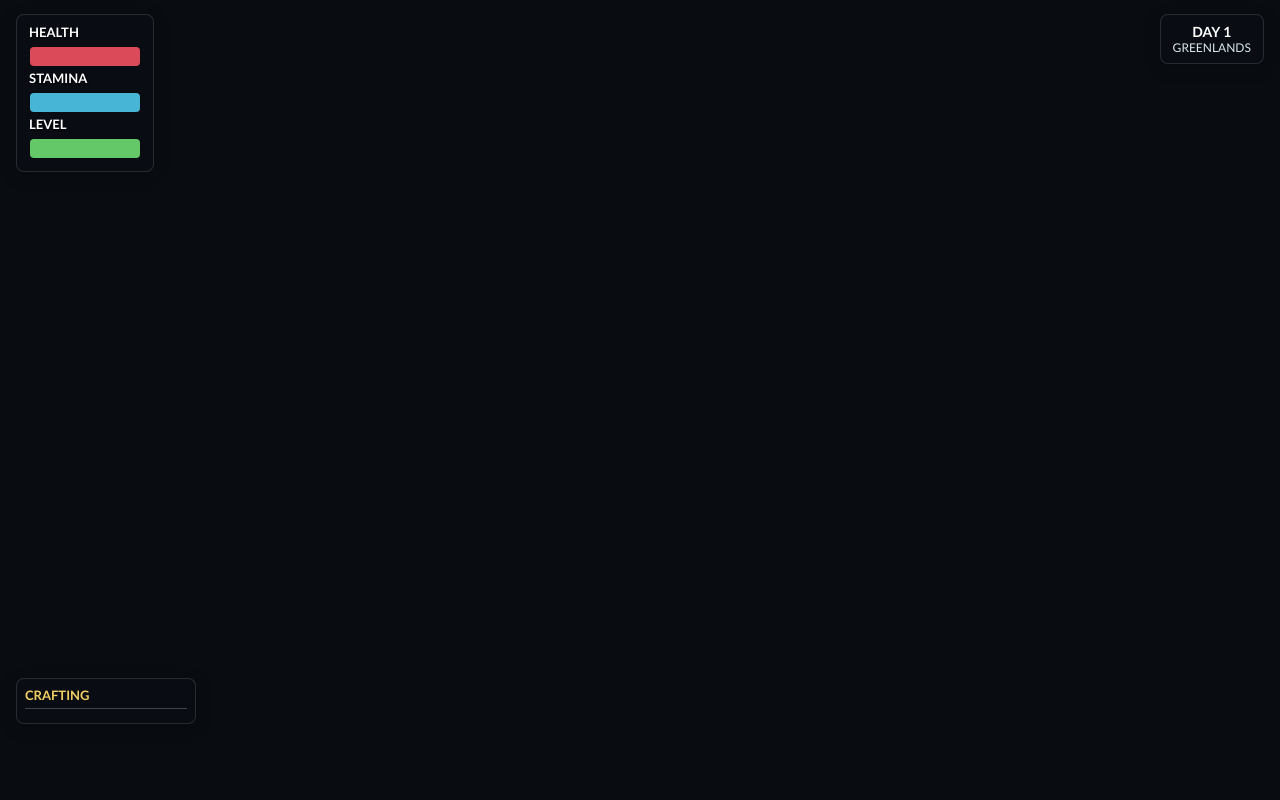
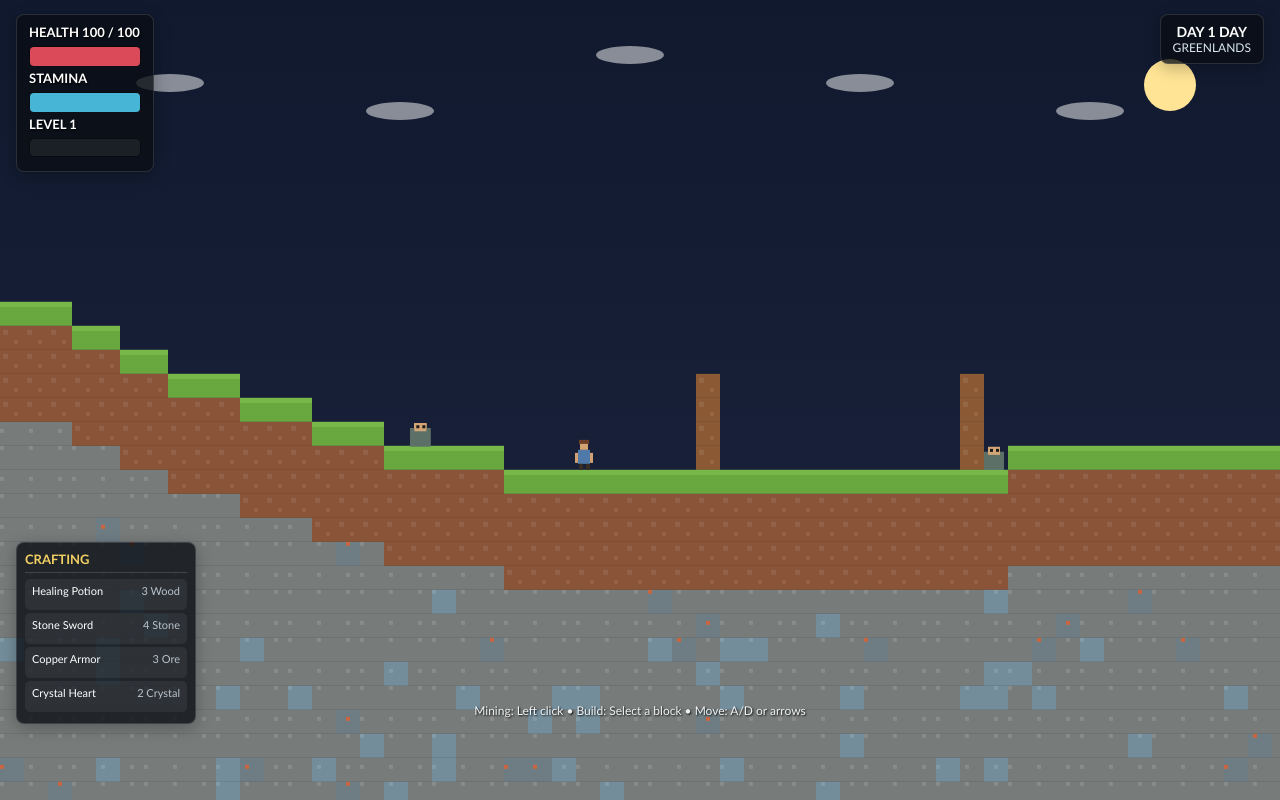
Before and after one commit to RedRasengan/PlayGround, a plain HTML site: page index.html in a window 1280 px wide. Drawn offline with Linux system fonts and the light colour scheme.

Commit message:
Publish static build for issue #1
Run: 45057818673
Attempt: 1
Generation: 2
Source: afa1b3047456e7a1ea3e6859cbbf15d368dec27e

```diff
--- a/index.html
+++ b/index.html
@@ -13,13 +13,14 @@
 #prompt{position:absolute;left:50%;bottom:82px;transform:translateX(-50%);font-size:12px;text-shadow:1px 1px 2px #000;opacity:.9}
 #touch{display:none;position:absolute;inset:0;pointer-events:none}#touch .move{pointer-events:auto;position:absolute;bottom:18px;width:62px;height:62px;border-radius:50%;background:rgba(255,255,255,.12);border:2px solid rgba(255,255,255,.25);font-size:27px;text-align:center;padding-top:12px}#leftTouch{left:16px}#rightTouch{left:86px}#jumpTouch{right:18px;bottom:84px}#mineTouch{right:18px;bottom:18px}
 #death{display:none;position:absolute;inset:0;background:rgba(20,5,5,.7);align-items:center;justify-content:center;flex-direction:column;text-align:center}#death h1{font-size:42px;margin:0 0 8px;color:#d95a58;text-shadow:3px 3px #380909}#death button{border:0;border-radius:7px;background:#ddd0a5;color:#332d20;font-weight:bold;padding:13px 24px;cursor:pointer}
+#toast{position:absolute;left:50%;top:78px;transform:translateX(-50%) translateY(-10px);padding:8px 14px;border-radius:20px;background:rgba(10,14,20,.88);border:1px solid rgba(255,255,255,.15);font-size:12px;opacity:0;transition:.25s}.toast{opacity:1!important;transform:translateX(-50%) translateY(0)!important}
 @media(max-width:760px),(pointer:coarse){#craft{display:none}#stats{left:8px;top:8px}#time{right:8px;top:8px}#hotbar{bottom:8px}#prompt{bottom:66px}.slot{width:42px;height:42px}.slot .item{transform:scale(.85);margin:5px auto}#touch{display:block}}
 </style></head><body>
 <canvas id="game"></canvas><div id="hud">
 <div id="stats" class="panel"><div>HEALTH <span id="hpText"></span></div><div class="bar"><div id="hpBar" class="fill hp"></div></div><div>STAMINA</div><div class="bar"><div id="stBar" class="fill st"></div></div><div>LEVEL <span id="levelText"></span></div><div class="bar"><div id="xpBar" class="fill xp"></div></div></div>
 <div id="time" class="panel"><b id="timeText">DAY 1</b><span id="biomeText">GREENLANDS</span></div>
 <div id="craft" class="panel"><h3>CRAFTING</h3><div id="recipes"></div></div>
-<div id="hotbar"></div><div id="prompt"></div>
+<div id="hotbar"></div><div id="prompt"></div><div id="toast"></div>
 <div id="touch"><div id="leftTouch" class="move">◀</div><div id="rightTouch" class="move">▶</div><div id="jumpTouch" class="move">▲</div><div id="mineTouch" class="move">◆</div></div>
 <div id="death"><h1>YOU DIED</h1><p>Your journey ends, but the wild waits.</p><button id="respawn">RESPAWN</button></div>
 </div>
@@ -31,9 +32,11 @@ const COLORS={grass:'#69a83e',dirt:'#895438',stone:'#777b7a',wood:'#7a5031',leaf
 function resize(){DPR=Math.min(devicePixelRatio||1,2);W=innerWidth;H=innerHeight;canvas.width=W*DPR;canvas.height=H*DPR;canvas.style.width=W+'px';canvas.style.height=H+'px';ctx.setTransform(DPR,0,0,DPR,0,0)}addEventListener('resize',resize);resize();
 function rnd(n){let x=Math.sin(n*128.17)*43758.5453;return x-Math.floor(x)}
 function surfaceAt(x){return 46+Math.floor(Math.sin(x*.038)*5+Math.sin(x*.011)*7+Math.sin(x*.09)*2)}
-function generate(){world=[];for(let x=0;x<WORLD;x++){let surface=surfaceAt(x),biome=x<48?'forest':x<110?'meadow':'desert';world[x]=[];for(let y=0;y<HEIGHT;y++){let b=0;if(y>=surface){if(y===surface)b=biome==='desert'?7:1;else if(y<surface+5)b=biome==='desert'?7:2;else b=y>57&&rnd(x*19+y*13)>.91?9:(rnd(x*37+y*41)>.965?10:3)}if(y>surface+16&&rnd(x*71+y*53)>.992)b=11;world[x][y]=b}}}
+function generate(){world=[];for(let x=0;x<WORLD;x++){let surface=surfaceAt(x),biome=x<48?'forest':x<110?'meadow':'desert';world[x]=[];for(let y=0;y<HEIGHT;y++){let b=0;if(y>=surface){if(y===surface)b=biome==='desert'?7:1;else if(y<surface+5)b=biome==='desert'?7:2;else b=y>57&&rnd(x*19+y*13)>.91?9:(rnd(x*37+y*41)>.965?10:3)}if(y>surface+16&&rnd(x*71+y*53)>.992)b=11;world[x][y]=b}
+// Add blocky canopy trees to the forest and meadow.
+if(biome!=='desert'&&x>8&&x<WORLD-8&&rnd(x*9)>0.955){for(let t=1;t<=4;t++)world[x][surface-t]=6;for(let dx=-2;dx<=2;dx++)for(let dy=-5;dy<=-3;dy++)if(Math.abs(dx)+Math.abs(dy)<5&&world[x+dx]&&world[x+dx][surface+dy]===undefined){}}}}
 generate();
-const player={x:24*TILE,y:40*TILE,vx:0,vy:0,w:16,h:30,on:false,hp:100,maxHp:100,stamina:100,level:1,xp:0,dir:1,inv:{wood:0,grass:0,dirt:0,stone:0,ore:0,crystal:0},sword:0};
+const player={x:24*TILE,y:(surfaceAt(24)-2)*TILE,vx:0,vy:0,w:16,h:30,on:false,hp:100,maxHp:100,stamina:100,level:1,xp:0,dir:1,inv:{wood:3,grass:0,dirt:2,stone:2,ore:0,crystal:0},sword:0};
 let mobs=[],particles=[],drops=[];
 function mobAt(x,y){return rnd(x*33+y*71)>.985}for(let x=20;x<WORLD;x+=1)if(mobAt(x,3)){}
 function spawnMob(){let side=player.x/TILE+(Math.random()<.5?-18:18);side=Math.max(5,Math.min(WORLD-5,side));let y=surfaceAt(Math.floor(side))*TILE-18;mobs.push({x:side*TILE,y:y,w:20,h:18,vx:0,vy:0,hp:30,max:30,type:Math.random()<.22?'slime':'zombie',hit:0})}
@@ -41,26 +44,28 @@ for(let i=0;i<7;i++)spawnMob();
 const hot=['pick','sword','grass','dirt','stone','wood','crystal'];let selected=0;
 const names=['Pickaxe','Sword','Grass','Dirt','Stone','Wood','Crystal'];
 function icon(i){const d=document.createElement('canvas');d.width=30;d.height=30;const g=d.getContext('2d');g.imageSmoothingEnabled=false;let c=['#858a88','#bdc6c4','#69a83e','#895438','#777b7a','#8b5a35','#82cfc1'][i];g.fillStyle=c;if(i===0){g.fillRect(7,19,4,9);g.fillRect(5,7,20,4);g.fillRect(5,7,4,7);g.fillRect(21,7,4,7)}else if(i===1){g.fillStyle='#bfc8c4';g.fillRect(8,5,12,18);g.fillRect(12,21,5,8);g.fillStyle='#d8a644';g.fillRect(5,20,18,4)}else{g.fillRect(5,7,20,17);g.fillStyle=i===5?'#a87945':'rgba(255,255,255,.22)';g.fillRect(8,10,5,5);g.fillRect(17,16,5,5)}return d.toDataURL()}
-function updateHotbar(){let el=document.getElementById('hotbar');el.innerHTML='';hot.forEach((name,i)=>{let slot=document.createElement('div');slot.className='slot'+(i===selected?' sel':'');slot.innerHTML='<span class="key">'+(i+1)+'</span><img class="item" src="'+icon(i)+'"><span class="count">'+(i>1?(player.inv[name]||0):'')+'</span>';slot.onclick=()=>selected=i;el.appendChild(slot)});let r=document.getElementById('recipes');r.innerHTML='';[['stone','Pickaxe','2 Stone','stone 2'],['wood','Campfire','3 Wood','wood 3'],['crystal','Crystal Wall','2 Crystal','crystal 2']].forEach(a=>{let b=document.createElement('div');b.className='recipe';b.innerHTML=a[1]+' <span>'+a[2]+'</span>';b.onclick=()=>craft(a[3]);r.appendChild(b)})}
-function craft(s){let [item,n]=s.split(' '),cost=+n;if((player.inv[item]||0)>=cost){player.inv[item]-=cost;if(item==='stone')player.inv[item]+=0;else if(item==='wood'){}else if(item==='crystal'){};player.xp+=8;updateHotbar()}}
+function updateHotbar(){let el=document.getElementById('hotbar');el.innerHTML='';hot.forEach((name,i)=>{let slot=document.createElement('div');slot.className='slot'+(i===selected?' sel':'');slot.innerHTML='<span class="key">'+(i+1)+'</span><img class="item" src="'+icon(i)+'"><span class="count">'+(i>1?(player.inv[name]||0):'')+'</span>';slot.onclick=()=>selected=i;el.appendChild(slot)});let r=document.getElementById('recipes');r.innerHTML='';[['wood','Healing Potion','3 Wood','wood 3','heal'],['stone','Stone Sword','4 Stone','stone 4','sword'],['ore','Copper Armor','3 Ore','ore 3','armor'],['crystal','Crystal Heart','2 Crystal','crystal 2','heart']].forEach(a=>{let b=document.createElement('div');b.className='recipe';b.innerHTML=a[1]+' <span>'+a[2]+'</span>';b.onclick=()=>craft(a[3],a[4]);r.appendChild(b)})}
+let toastTimer;
+function toast(s){let el=document.getElementById('toast');el.textContent=s;el.classList.add('toast');clearTimeout(toastTimer);toastTimer=setTimeout(()=>el.classList.remove('toast'),1800)}
+function craft(s,type){let [item,n]=s.split(' '),cost=+n;if((player.inv[item]||0)>=cost){player.inv[item]-=cost;if(type==='heal'){player.hp=Math.min(player.maxHp,player.hp+35);toast('Healing potion used')}else if(type==='sword'){player.sword++;toast('Stone sword upgraded')}else if(type==='armor'){player.armor=(player.armor||0)+5;player.maxHp+=5;player.hp+=5;toast('Armor forged')}else if(type==='heart'){player.maxHp+=15;player.hp=player.maxHp;toast('Crystal heart activated')}gainXp(8);updateHotbar()}else toast('Not enough '+item)}
 updateHotbar();
 addEventListener('keydown',e=>{keys[e.key.toLowerCase()]=true;if(/^\d$/.test(e.key))selected=Math.max(0,Math.min(6,+e.key-1));if(e.key==='e')document.getElementById('craft').style.display=document.getElementById('craft').style.display==='none'?'block':'none'});addEventListener('keyup',e=>keys[e.key.toLowerCase()]=false);
 canvas.addEventListener('mousemove',e=>{mouse.x=e.clientX;mouse.y=e.clientY});canvas.addEventListener('mousedown',()=>mouse.down=true);addEventListener('mouseup',()=>mouse.down=false);canvas.addEventListener('contextmenu',e=>e.preventDefault());
-function bindTouch(id,key,down){let e=document.getElementById(id);e.addEventListener('pointerdown',ev=>{ev.prevent.prevent;ev.preventDefault();keys[key]=down;mouse.down=true});e.addEventListener('pointerup',()=>{keys[key]=false;mouse.down=false});e.addEventListener('pointercancel',()=>{keys[key]=false;mouse.down=false})}bindTouch('leftTouch','a',true);bindTouch('rightTouch','d',true);bindTouch('jumpTouch',' ',true);bindTouch('mineTouch','mouse',true);
+function bindTouch(id,key,down){let e=document.getElementById(id);e.addEventListener('pointerdown',ev=>{ev.preventDefault();keys[key]=down;if(key==='mouse')mouse.down=true});e.addEventListener('pointerup',()=>{keys[key]=false;if(key==='mouse')mouse.down=false});e.addEventListener('pointercancel',()=>{keys[key]=false;if(key==='mouse')mouse.down=false})}bindTouch('leftTouch','a',true);bindTouch('rightTouch','d',true);bindTouch('jumpTouch',' ',true);bindTouch('mineTouch','mouse',true);
 function solid(tx,ty){if(tx<0||tx>=WORLD||ty<0||ty>=HEIGHT)return ty>=HEIGHT||tx<0||tx>=WORLD;return world[tx][ty]!==0}
 function collide(o,dx,dy){o.x+=dx;let l=o.x,r=o.x+o.w,t=o.y,b=o.y+o.h;if(dx){for(let y=Math.floor(t/TILE);y<=Math.floor((b-1)/TILE);y++)for(let x=Math.floor(l/TILE);x<=Math.floor((r-1)/TILE);x++)if(solid(x,y)){if(dx>0)o.x=x*TILE-o.w;else o.x=(x+1)*TILE}}o.y+=dy;l=o.x;r=o.x+o.w;t=o.y;b=o.y+o.h;o.on=false;if(dy){for(let y=Math.floor(t/TILE);y<=Math.floor((b-1)/TILE);y++)for(let x=Math.floor(l/TILE);x<=Math.floor((r-1)/TILE);x++)if(solid(x,y)){if(dy>0){o.y=y*TILE-o.h;o.on=true;o.vy=0}else{o.y=(y+1)*TILE;o.vy=0}}}}
 function hitBlock(tx,ty){if(tx<0||tx>=WORLD||ty<0||ty>=HEIGHT||world[tx][ty]===0)return;let b=world[tx][ty];world[tx][ty]=0;if(b===1||b===7){player.inv.grass=(player.inv.grass||0)+1}else if(b===2){player.inv.dirt=(player.inv.dirt||0)+1}else if(b===3||b===9||b===10){player.inv.stone=(player.inv.stone||0)+1;if(b===10)player.inv.ore=(player.inv.ore||0)+1}else if(b===11){player.inv.crystal=(player.inv.crystal||0)+1}else if(b===6){player.inv.wood=(player.inv.wood||0)+1}for(let i=0;i<5;i++)particles.push({x:tx*TILE+12,y:ty*TILE+12,vx:(Math.random()-.5)*3,vy:-Math.random()*3,life:30,c:b===3?'#777b7a':'#895438'});updateHotbar()}
-function placeBlock(tx,ty){if(world[tx][ty]!==0)return;let map=[grass:{id:1,n:'grass'},dirt:{id:2,n:'dirt'},stone:{id:3,n:'stone'},wood:{id:6,n:'wood'},crystal:{id:11,n:'crystal'}][0];let names2={grass:1,dirt:2,stone:3,wood:6,crystal:11},n=hot[selected];if(n==='grass'||n==='dirt'||n==='stone'||n==='wood'||n==='crystal'){if((player.inv[n]||0)>0){world[tx][ty]=names2[n];player.inv[n]--;updateHotbar()}}}
+function placeBlock(tx,ty){if(world[tx][ty]!==0)return;let names2={grass:1,dirt:2,stone:3,wood:6,crystal:11},n=hot[selected];if(names2[n]){if((player.inv[n]||0)>0){world[tx][ty]=names2[n];player.inv[n]--;updateHotbar()}}}
 function attack(mx,my){let ax=player.x+player.w/2+(player.dir*18),ay=player.y+12;for(let m of mobs){let cx=m.x+m.w/2,cy=m.y+m.h/2;if(Math.hypot(cx-ax,cy-ay)<34&&m.hit<=0){m.hp-=20+player.sword*5;m.hit=18;m.vx=player.dir*5;gainXp(8)}}}
 function gainXp(n){player.xp+=n;if(player.xp>=player.level*30){player.xp=0;player.level++;player.maxHp+=10;player.hp=player.maxHp}}
 function update(){frame++;time+=.004;if(time>=24){time-=24;day++}if(player.hp>0){let move=(keys.d?1:0)-(keys.a?1:0);if(move){player.vx+=move*.65;player.dir=move}else player.vx*=.75;player.vx=Math.max(-4.2,Math.min(4.2,player.vx));if((keys[' ']||keys.w)&&player.on&&player.stamina>8){player.vy=-8.1;player.stamina-=8}if(!player.on)player.vy+=.38;else if(player.stamina<100)player.stamina+=.25;player.vy=Math.min(12,player.vy);collide(player,player.vx,0);collide(player,0,player.vy);if(player.y>HEIGHT*TILE+100)player.hp=0}
 for(let m of mobs){if(m.hp<=0){if(Math.random()<.2)drops.push({x:m.x,y:m.y,type:'ore',life:500}) ;continue}m.hit--;let dir=player.x>m.x?1:-1;m.vx+=dir*.08;m.vx*=.92;m.vy+=.38;m.vy=Math.min(8,m.vy);collide(m,m.vx,0);collide(m,0,m.vy);if(Math.hypot(player.x-m.x,player.y-m.y)<24&&frame%45===0){player.hp-=m.type==='slime'?5:8}}
-if(mouse.down){let tx=Math.floor((mouse.x+camera.x)/TILE),ty=Math.floor((mouse.y+camera.y)/TILE);if(frame%8===0){let px=Math.floor((player.x+player.w/2)/TILE),py=Math.floor((player.y+player.h/2)/TILE);if(Math.abs(tx-px)<6&&Math.abs(ty-py)<6){if(selected===0)hitBlock(tx,ty);else if(selected===1)attack(mouse.x+camera.x,mouse.y+camera.y);else placeBlock(tx,ty)}}}
+if(mouse.down){let tx=Math.floor((mouse.x+camera.x)/TILE),ty=Math.floor((mouse.y+camera.y)/TILE);if(frame%8===0){let px=Math.floor((player.x+player.w/2)/TILE),py=Math.floor((player.y+player.h/2)/TILE);if(keys.mouse){tx=Math.floor(player.x/TILE)+player.dir*3;ty=Math.floor((player.y+player.h/2)/TILE)}if(Math.abs(tx-px)<6&&Math.abs(ty-py)<6){if(selected===0)hitBlock(tx,ty);else if(selected===1)attack(mouse.x+camera.x,mouse.y+camera.y);else placeBlock(tx,ty)}}}
 for(let p of particles){p.x+=p.vx;p.y+=p.vy;p.vy+=.15;p.life--}particles=particles.filter(p=>p.life>0);
-mobs=mobs.filter(m=>m.hp>0||m.hit>-180);while(mobs.length<5&&Math.random()<.003&&time>20)mobs.push({x:(player.x/TILE+(Math.random()<.5?-18:18))*1,y:0,w:20,h:18,vx:0,vy:0,hp:30,max:30,type:'zombie',hit:0});
+mobs=mobs.filter(m=>m.hp>0||m.hit>-180);while(mobs.length<5&&Math.random()<.003){let tx=Math.max(5,Math.min(WORLD-5,Math.floor(player.x/TILE)+(Math.random()<.5?-18:18))),ty=surfaceAt(tx)*TILE-18;mobs.push({x:tx*TILE,y:ty,w:20,h:18,vx:0,vy:0,hp:30,max:30,type:time>20||time<5?'zombie':'slime',hit:0})}
 for(let d of drops){d.y+=.8+d.life*.001;if(Math.abs(d.x-player.x)<20&&Math.abs(d.y-player.y)<25){player.inv.ore=(player.inv.ore||0)+1;d.life=0}}drops=drops.filter(d=>d.life>0);
 if(player.hp<=0)document.getElementById('death').style.display='flex';camera.x+=(player.x-W/2-camera.x)*.08;camera.y+=(player.y-H*.55-camera.y)*.08;camera.x=Math.max(0,Math.min(WORLD*TILE-W,camera.x));camera.y=Math.max(0,Math.min(HEIGHT*TILE-H,camera.y));}
-function sky(){let n=time<6||time>18,night=n?(time<12?0.45:(time>20?.7:.55):.08);let g=ctx.createLinearGradient(0,0,0,H);g.addColorStop(0,night?'#10192e':'#79b8cf');g.addColorStop(1,night?'#1d2540':'#d5e6af');ctx.fillStyle=g;ctx.fillRect(0,0,W,H);ctx.fillStyle=n?'#e6e1ba':'#ffe495';ctx.beginPath();ctx.arc(W-110,85,26,0,7);ctx.fill();ctx.globalAlpha=.5;ctx.fillStyle='#fff';for(let i=0;i<7;i++){let x=((i*230-camera.x*.12)% (W+180))-60,y=55+(i%3)*28;ctx.beginPath();ctx.ellipse(x,y,34,9,0,0,7);ctx.fill()}ctx.globalAlpha=1}
+function sky(){let n=time<6||time>18,night=n?(time<12?0.45:(time>20?.7:.55)):0.08;let g=ctx.createLinearGradient(0,0,0,H);g.addColorStop(0,night?'#10192e':'#79b8cf');g.addColorStop(1,night?'#1d2540':'#d5e6af');ctx.fillStyle=g;ctx.fillRect(0,0,W,H);ctx.fillStyle=n?'#e6e1ba':'#ffe495';ctx.beginPath();ctx.arc(W-110,85,26,0,7);ctx.fill();ctx.globalAlpha=.5;ctx.fillStyle='#fff';for(let i=0;i<7;i++){let x=((i*230-camera.x*.12)% (W+180))-60,y=55+(i%3)*28;ctx.beginPath();ctx.ellipse(x,y,34,9,0,0,7);ctx.fill()}ctx.globalAlpha=1}
 function block(x,y,b){let px=x*TILE-camera.x,py=y*TILE-camera.y;if(px<-TILE||px>W||py<-TILE||py>H)return;ctx.fillStyle=b===1?'#69a83e':b===7?'#c9b46e':b===2?'#895438':b===3?'#777b7a':b===9?'#738d9a':b===10?'#6d7d83':b===11?'#67c9b5':b===6?'#8b5a35':'#9b6842';ctx.fillRect(px,py,TILE,TILE);if(b===1||b===7){ctx.fillStyle=b===1?'#78b84b':'#d4c27c';ctx.fillRect(px,py,TILE,5)}else if(b===2||b===6){ctx.fillStyle='rgba(255,255,255,.08)';ctx.fillRect(px+3,py+4,5,5);ctx.fillRect(px+14,py+14,4,4)}else if(b===3||b===9||b===10||b===11){ctx.fillStyle=b===11?'#a8eee0':b===10?'#c86642':'rgba(255,255,255,.12)';ctx.fillRect(px+(x%3)*5,py+(y%2)*7,4,4)}}
 function render(){sky();let sx=Math.floor(camera.x/TILE),sy=Math.floor(camera.y/TILE);for(let x=sx-1;x<sx+Math.ceil(W/TILE)+1;x++)for(let y=sy-1;y<sy+Math.ceil(H/TILE)+1;y++)if(x>=0&&x<WORLD&&y>=0&&y<HEIGHT&&world[x][y])block(x,y,world[x][y]);
 for(let d of drops){ctx.fillStyle='#c86642';ctx.fillRect(d.x-camera.x,d.y-camera.y,8,8)}
@@ -69,6 +74,6 @@ let px=player.x-camera.x,py=player.y-camera.y;ctx.fillStyle='#d2a173';ctx.fillRe
 if(selected===1){ctx.fillStyle='#d4d8cf';ctx.save();ctx.translate(px+(player.dir>0?18:-2),py+14);ctx.rotate(player.dir*(frame%20<10?.4:-.4));ctx.fillRect(-2,-2,22,4);ctx.restore()}
 for(let p of particles){ctx.globalAlpha=Math.min(1,p.life/20);ctx.fillStyle=p.c;ctx.fillRect(p.x-camera.x,p.y-camera.y,4,4)}ctx.globalAlpha=1;
 for(let m of mobs){if(m.hp<m.max){let x=m.x-camera.x,y=m.y-camera.y-7;ctx.fillStyle='#222';ctx.fillRect(x,y,20,3);ctx.fillStyle='#d95a58';ctx.fillRect(x,y,20*m.hp/m.max,3)}}
-let biome=player.x/TILE<48?'GREENLANDS':player.x/TILE<110?'MEADOW':'SUNSCAR DESERT';document.getElementById('biomeText').text=text='';document.getElementById('biomeText').textContent=biome;document.getElementById('timeText').textContent='DAY '+day+'  '+(time<6?'DAWN':time<17?'DAY':time<20?'DUSK':'NIGHT');document.getElementById('hpText').textContent=Math.ceil(player.hp)+' / '+player.maxHp;document.getElementById('hpBar').style.width=(Math.max(0,player.hp)/player.maxHp*100)+'%';document.getElementById('stBar').style.width=player.stamina+'%';document.getElementById('levelText').textContent=player.level;document.getElementById('xpBar').style.width=(player.xp/(player.level*30)*100)+'%';let prompt=document.getElementById('prompt');prompt.textContent='Mining: Left click  •  Build: Select a block  •  Move: A/D or arrows';}
-function loop(){update();render();requestAnimationFrame(loop)}document.getElementById('respawn').onclick=()=>{player.hp=player.maxHp;player.x=24*TILE;player.y=40*TILE;player.vx=0;player.vy=0;document.getElementById('death').style.display='none'};loop();
+let biome=player.x/TILE<48?'GREENLANDS':player.x/TILE<110?'MEADOW':'SUNSCAR DESERT';document.getElementById('biomeText').textContent=biome;document.getElementById('timeText').textContent='DAY '+day+'  '+(time<6?'DAWN':time<17?'DAY':time<20?'DUSK':'NIGHT');document.getElementById('hpText').textContent=Math.ceil(player.hp)+' / '+player.maxHp;document.getElementById('hpBar').style.width=(Math.max(0,player.hp)/player.maxHp*100)+'%';document.getElementById('stBar').style.width=player.stamina+'%';document.getElementById('levelText').textContent=player.level;document.getElementById('xpBar').style.width=(player.xp/(player.level*30)*100)+'%';let prompt=document.getElementById('prompt');prompt.textContent='Mining: Left click  •  Build: Select a block  •  Move: A/D or arrows';}
+function loop(){update();render();requestAnimationFrame(loop)}document.getElementById('respawn').onclick=()=>{player.hp=player.maxHp;player.x=24*TILE;player.y=(surfaceAt(24)-2)*TILE;player.vx=0;player.vy=0;document.getElementById('death').style.display='none'};loop();
 </script></body></html>
```
Also changed, not shown: .omgithub/deployment.json.
